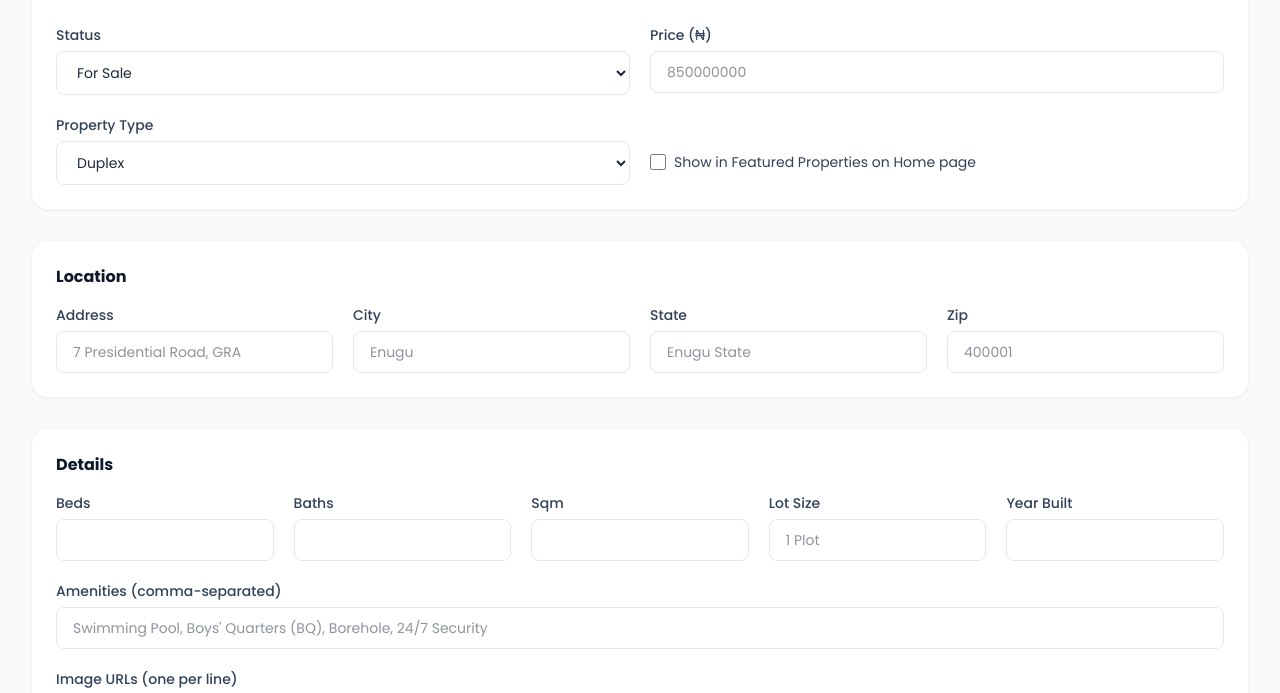
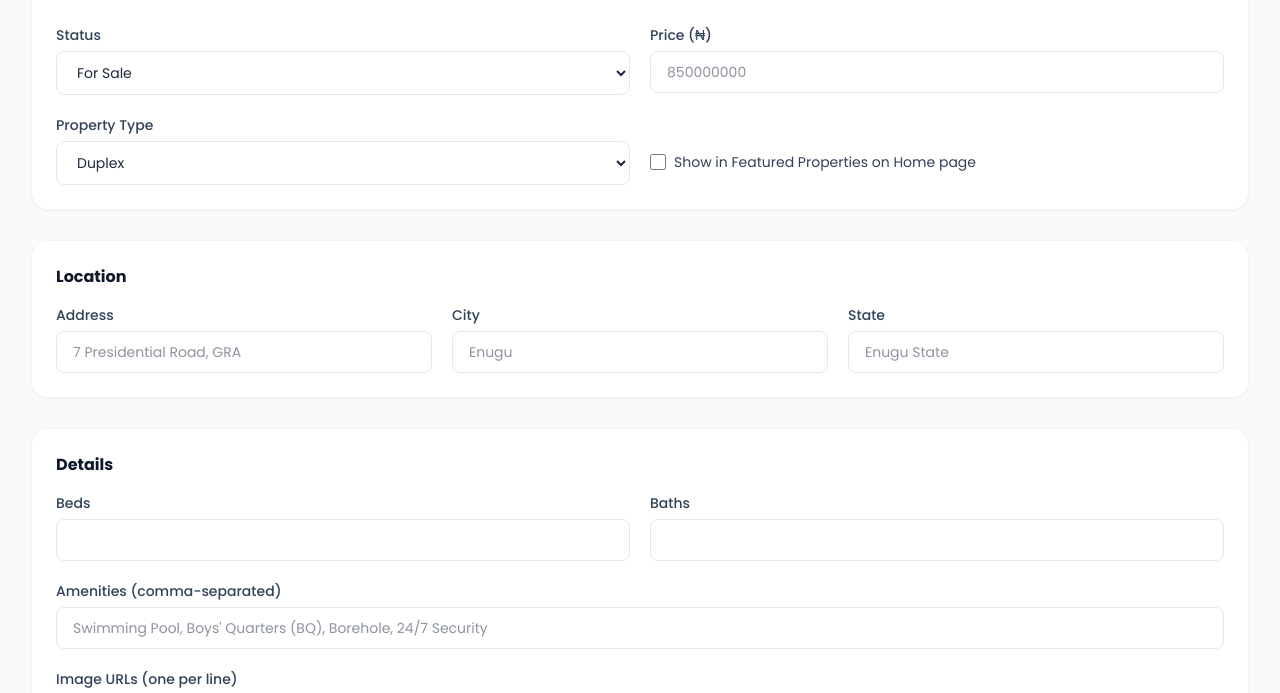
Before and after one commit to Kenely7/iia-properties-website, a Next.js app: page /admin/new in a window 1280 px wide. Shown: the part 443-1136 px from the top of the page. Built offline with nearby package versions, Linux system fonts and the light colour scheme.

Commit message:
Simplify property schema: drop zip, sqm, lot size, and year built
Details section now shows only Bedrooms and Bathrooms; Location section
drops the zip field. Removed from the Property type, seed data, admin
Add/Edit form, property cards, and the property detail page.

```diff
--- a/app/(site)/properties/[id]/page.tsx
+++ b/app/(site)/properties/[id]/page.tsx
@@ -1,17 +1,7 @@
 import Image from "next/image";
 import Link from "next/link";
 import { notFound } from "next/navigation";
-import {
-  Bath,
-  BedDouble,
-  Calendar,
-  CheckCircle2,
-  Mail,
-  MapPin,
-  Phone,
-  Ruler,
-  Trees,
-} from "lucide-react";
+import { Bath, BedDouble, CheckCircle2, Mail, MapPin, Phone } from "lucide-react";
 import Section from "@/components/Section";
 import StatusBadge from "@/components/StatusBadge";
 import ImageGallery from "@/components/ImageGallery";
@@ -32,9 +22,6 @@ export default async function PropertyDetailPage({
   const keyDetails = [
     { icon: BedDouble, label: "Bedrooms", value: property.beds },
     { icon: Bath, label: "Bathrooms", value: property.baths },
-    { icon: Ruler, label: "Square Meters", value: property.sqft.toLocaleString() },
-    { icon: Trees, label: "Lot Size", value: property.lotSize },
-    { icon: Calendar, label: "Year Built", value: property.yearBuilt },
   ];
 
   return (
@@ -60,14 +47,14 @@ export default async function PropertyDetailPage({
             </h1>
             <p className="mt-2 flex items-center gap-1.5 text-slate-500">
               <MapPin className="h-4 w-4" />
-              {property.address}, {property.city}, {property.state} {property.zip}
+              {property.address}, {property.city}, {property.state}
             </p>
             <p className="mt-4 font-heading text-3xl font-bold text-brand-blue">
               {formatPrice(property.price, property.status)}
             </p>
           </div>
 
-          <div className="mt-8 grid grid-cols-2 gap-4 rounded-2xl bg-brand-gray p-6 sm:grid-cols-5">
+          <div className="mt-8 grid max-w-xs grid-cols-2 gap-4 rounded-2xl bg-brand-gray p-6">
             {keyDetails.map((detail) => (
               <div key={detail.label} className="text-center">
                 <detail.icon className="mx-auto h-5 w-5 text-brand-blue" />
--- a/components/PropertiesExplorer.tsx
+++ b/components/PropertiesExplorer.tsx
@@ -58,7 +58,7 @@ export default function PropertiesExplorer({
       if (status !== "all" && p.status !== status) return false;
       if (
         location &&
-        !`${p.city} ${p.state} ${p.zip} ${p.address}`
+        !`${p.city} ${p.state} ${p.address}`
           .toLowerCase()
           .includes(location.toLowerCase())
       )
@@ -340,7 +340,6 @@ function ListRow({ property }: { property: Property }) {
         <div className="mt-3 flex gap-4 text-sm text-slate-600">
           <span>{property.beds} Beds</span>
           <span>{property.baths} Baths</span>
-          <span>{property.sqft.toLocaleString()} sqm</span>
         </div>
       </div>
     </a>
--- a/components/PropertyCard.tsx
+++ b/components/PropertyCard.tsx
@@ -2,7 +2,7 @@
 
 import Image from "next/image";
 import Link from "next/link";
-import { Bath, BedDouble, MapPin, Ruler } from "lucide-react";
+import { Bath, BedDouble, MapPin } from "lucide-react";
 import StatusBadge from "./StatusBadge";
 import { formatPrice } from "@/lib/utils";
 import type { Property } from "@/lib/types";
@@ -61,10 +61,6 @@ export default function PropertyCard({
               <Bath className="h-4 w-4 text-brand-blue" />
               {property.baths} Baths
             </span>
-            <span className="flex items-center gap-1.5">
-              <Ruler className="h-4 w-4 text-brand-blue" />
-              {property.sqft.toLocaleString()} sqm
-            </span>
           </div>
 
           <span className="mt-5 inline-flex items-center justify-center rounded-lg bg-brand-gray px-4 py-2 text-sm font-semibold text-brand-blue transition-colors group-hover:bg-brand-blue group-hover:text-white">
--- a/components/admin/PropertyForm.tsx
+++ b/components/admin/PropertyForm.tsx
@@ -29,13 +29,9 @@ function toFormState(data?: Property) {
     address: data?.address ?? "",
     city: data?.city ?? "",
     state: data?.state ?? "",
-    zip: data?.zip ?? "",
     propertyType: data?.propertyType ?? propertyTypes[0],
     beds: data?.beds?.toString() ?? "",
     baths: data?.baths?.toString() ?? "",
-    sqft: data?.sqft?.toString() ?? "",
-    lotSize: data?.lotSize ?? "",
-    yearBuilt: data?.yearBuilt?.toString() ?? "",
     amenities: data?.amenities?.join(", ") ?? "",
     images: data?.images?.join("\n") ?? "",
     agentName: data?.agent?.name ?? "",
@@ -74,13 +70,9 @@ export default function PropertyForm({ initialData }: PropertyFormProps) {
       address: form.address,
       city: form.city,
       state: form.state,
-      zip: form.zip,
       propertyType: form.propertyType,
       beds: Number(form.beds) || 0,
       baths: Number(form.baths) || 0,
-      sqft: Number(form.sqft) || 0,
-      lotSize: form.lotSize || "N/A",
-      yearBuilt: Number(form.yearBuilt) || new Date().getFullYear(),
       amenities: form.amenities
         .split(",")
         .map((a) => a.trim())
@@ -214,8 +206,8 @@ export default function PropertyForm({ initialData }: PropertyFormProps) {
 
       <section className="rounded-2xl bg-white p-6 shadow-sm ring-1 ring-slate-100">
         <h3 className="mb-4 font-heading font-bold text-slate-900">Location</h3>
-        <div className="grid grid-cols-1 gap-5 sm:grid-cols-2 lg:grid-cols-4">
-          <div className="sm:col-span-2 lg:col-span-1">
+        <div className="grid grid-cols-1 gap-5 sm:grid-cols-3">
+          <div>
             <label className={labelClass}>Address</label>
             <input
               className={inputClass}
@@ -242,21 +234,12 @@ export default function PropertyForm({ initialData }: PropertyFormProps) {
               placeholder="Enugu State"
             />
           </div>
-          <div>
-            <label className={labelClass}>Zip</label>
-            <input
-              className={inputClass}
-              value={form.zip}
-              onChange={(e) => update("zip", e.target.value)}
-              placeholder="400001"
-            />
-          </div>
         </div>
       </section>
 
       <section className="rounded-2xl bg-white p-6 shadow-sm ring-1 ring-slate-100">
         <h3 className="mb-4 font-heading font-bold text-slate-900">Details</h3>
-        <div className="grid grid-cols-2 gap-5 sm:grid-cols-3 lg:grid-cols-5">
+        <div className="grid grid-cols-2 gap-5">
           <div>
             <label className={labelClass}>Beds</label>
             <input
@@ -273,33 +256,6 @@ export default function PropertyForm({ initialData }: PropertyFormProps) {
               className={inputClass}
               value={form.baths}
               onChange={(e) => update("baths", e.target.value)}
-            />
-          </div>
-          <div>
-            <label className={labelClass}>Sqm</label>
-            <input
-              type="number"
-              className={inputClass}
-              value={form.sqft}
-              onChange={(e) => update("sqft", e.target.value)}
-            />
-          </div>
-          <div>
-            <label className={labelClass}>Lot Size</label>
-            <input
-              className={inputClass}
-              value={form.lotSize}
-              onChange={(e) => update("lotSize", e.target.value)}
-              placeholder="1 Plot"
-            />
-          </div>
-          <div>
-            <label className={labelClass}>Year Built</label>
-            <input
-              type="number"
-              className={inputClass}
-              value={form.yearBuilt}
-              onChange={(e) => update("yearBuilt", e.target.value)}
             />
           </div>
         </div>
--- a/data/properties.json
+++ b/data/properties.json
@@ -8,13 +8,9 @@
     "address": "7 Presidential Road, GRA",
     "city": "Enugu",
     "state": "Enugu State",
-    "zip": "400001",
     "propertyType": "Duplex",
     "beds": 5,
     "baths": 4,
-    "sqft": 390,
-    "lotSize": "2 Plots",
-    "yearBuilt": 2019,
     "amenities": [
       "Swimming Pool",
       "Boys' Quarters (BQ)",
@@ -47,13 +43,9 @@
     "address": "12 Kingsley Mbadiwe Street, Independence Layout",
     "city": "Enugu",
     "state": "Enugu State",
-    "zip": "400223",
     "propertyType": "Flat",
     "beds": 2,
     "baths": 2,
-    "sqft": 125,
-    "lotSize": "N/A",
-    "yearBuilt": 2015,
     "amenities": [
       "24/7 Electricity (Inverter)",
       "Fitted Kitchen",
@@ -85,13 +77,9 @@
     "address": "23 Ihiala Street, New Haven",
     "city": "Enugu",
     "state": "Enugu State",
-    "zip": "400271",
     "propertyType": "Bungalow",
     "beds": 3,
     "baths": 2,
-    "sqft": 184,
-    "lotSize": "Half Plot",
-    "yearBuilt": 1928,
     "amenities": [
       "Fitted Kitchen",
       "POP Ceiling",
@@ -122,13 +110,9 @@
     "address": "9 Nike Lake Road, Abakpa Nike",
     "city": "Enugu",
     "state": "Enugu State",
-    "zip": "400102",
     "propertyType": "Duplex",
     "beds": 4,
     "baths": 3,
-    "sqft": 288,
-    "lotSize": "1 Plot",
-    "yearBuilt": 2005,
     "amenities": [
       "Nike Lake View",
       "Boys' Quarters (BQ)",
@@ -160,13 +144,9 @@
     "address": "5 Ekulu Road, Trans-Ekulu",
     "city": "Enugu",
     "state": "Enugu State",
-    "zip": "400241",
     "propertyType": "Self-Contain",
     "beds": 1,
     "baths": 1,
-    "sqft": 51,
-    "lotSize": "N/A",
-    "yearBuilt": 2001,
     "amenities": [
       "Prepaid Meter",
       "Water Supply",
@@ -196,13 +176,9 @@
     "address": "18 Real Close, Achara Layout",
     "city": "Enugu",
     "state": "Enugu State",
-    "zip": "400281",
     "propertyType": "Penthouse",
     "beds": 3,
     "baths": 3,
-    "sqft": 242,
-    "lotSize": "N/A",
-    "yearBuilt": 2020,
     "amenities": [
       "Private Terrace",
       "24/7 Security",
@@ -234,13 +210,9 @@
     "address": "31 Agbani Road, Uwani",
     "city": "Enugu",
     "state": "Enugu State",
-    "zip": "400211",
     "propertyType": "Bungalow",
     "beds": 4,
     "baths": 3,
-    "sqft": 256,
-    "lotSize": "Half Plot",
-    "yearBuilt": 1998,
     "amenities": [
       "Swimming Pool",
       "Fenced Compound",
@@ -271,13 +243,9 @@
     "address": "4 Zenith Estate, Emene",
     "city": "Enugu",
     "state": "Enugu State",
-    "zip": "400234",
     "propertyType": "Terrace",
     "beds": 3,
     "baths": 2.5,
-    "sqft": 167,
-    "lotSize": "N/A",
-    "yearBuilt": 2017,
     "amenities": [
       "Gated Estate",
       "24/7 Security",
@@ -308,13 +276,9 @@
     "address": "14 Airport Road, Thinkers Corner",
     "city": "Enugu",
     "state": "Enugu State",
-    "zip": "400248",
     "propertyType": "Duplex",
     "beds": 6,
     "baths": 5,
-    "sqft": 502,
-    "lotSize": "2 Plots",
-    "yearBuilt": 2001,
     "amenities": [
       "Boys' Quarters (BQ)",
       "Swimming Pool",
@@ -346,13 +310,9 @@
     "address": "60 Ogui Road",
     "city": "Enugu",
     "state": "Enugu State",
-    "zip": "400262",
     "propertyType": "Flat",
     "beds": 2,
     "baths": 1,
-    "sqft": 88,
-    "lotSize": "N/A",
-    "yearBuilt": 2010,
     "amenities": [
       "Prepaid Meter",
       "Fitted Kitchen",
--- a/lib/types.ts
+++ b/lib/types.ts
@@ -16,13 +16,9 @@ export interface Property {
   address: string;
   city: string;
   state: string;
-  zip: string;
   propertyType: string;
   beds: number;
   baths: number;
-  sqft: number;
-  lotSize: string;
-  yearBuilt: number;
   amenities: string[];
   images: string[];
   agent: Agent;
```
